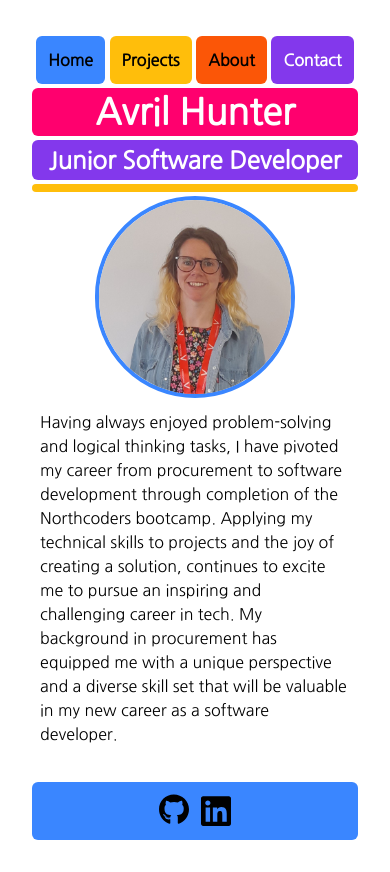
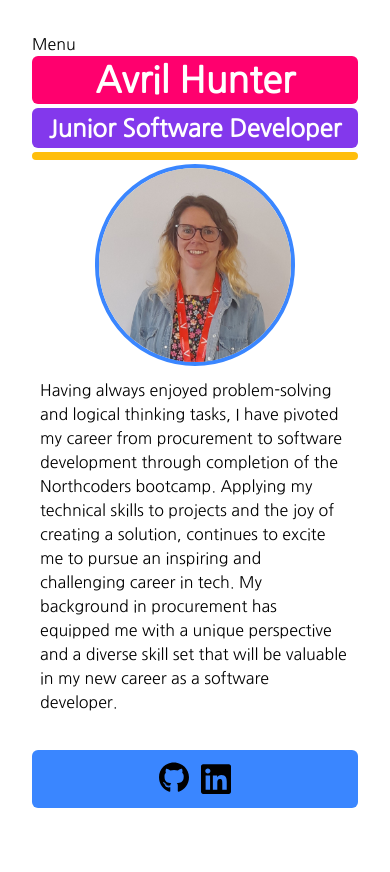
Before and after one commit to AvrilHunter/portfolio, a React (Vite) app: page / in a window 390 px wide. After the commit the page ends 844 px from the top, so only its background shows below. Built offline with nearby package versions, Linux system fonts and the light colour scheme.

Commit message:
feat: menu display changes with screen size

```diff
--- /dev/null
+++ b/src/components/Menu.tsx
@@ -0,0 +1,5 @@
+function Menu() {
+  return <h1>Menu</h1>;
+}
+
+export default Menu;
--- a/src/components/Nav.tsx
+++ b/src/components/Nav.tsx
@@ -1,8 +1,10 @@
 import { Link } from "react-router-dom";
+import Menu from "./Menu";
 
 function Nav(): JSX.Element {
   return (
-    <nav className="bg-white flex justify-around gap-1 md:justify-end p-1 sticky top-0">
+    <nav>
+      <div className="hidden bg-white md:flex justify-around gap-1 md:justify-end p-1 sticky top-0">
         <Link
           to={"/"}
           className="text-black bg-azure rounded-md p-3 text-center hover:bg-rose font-bold"
@@ -27,6 +29,10 @@ function Nav(): JSX.Element {
         >
           Contact
         </Link>
+      </div>
+      <div className="md:hidden">
+        <Menu />
+      </div>
     </nav>
   );
 }
```
Lines whose indentation alone changed are shown as unchanged.
